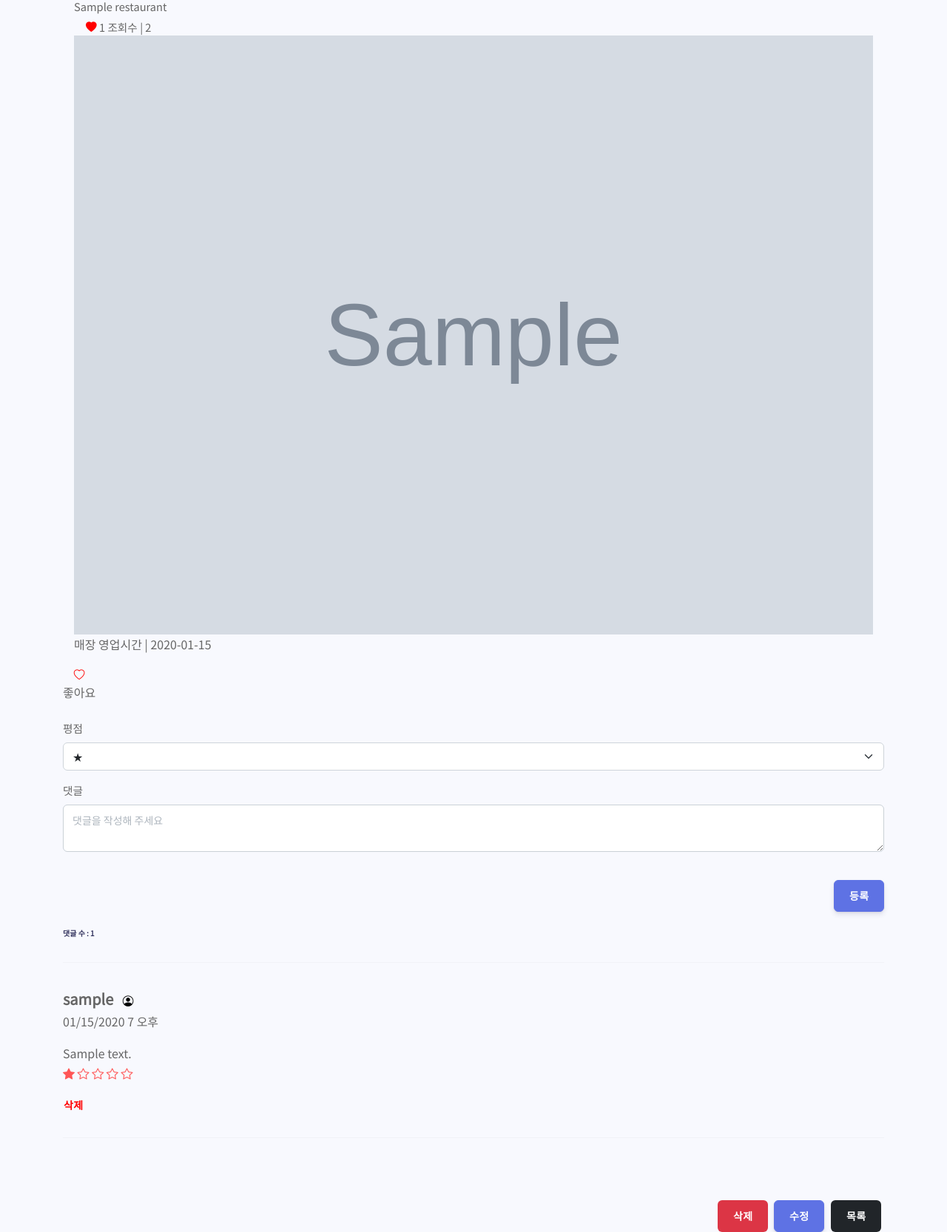
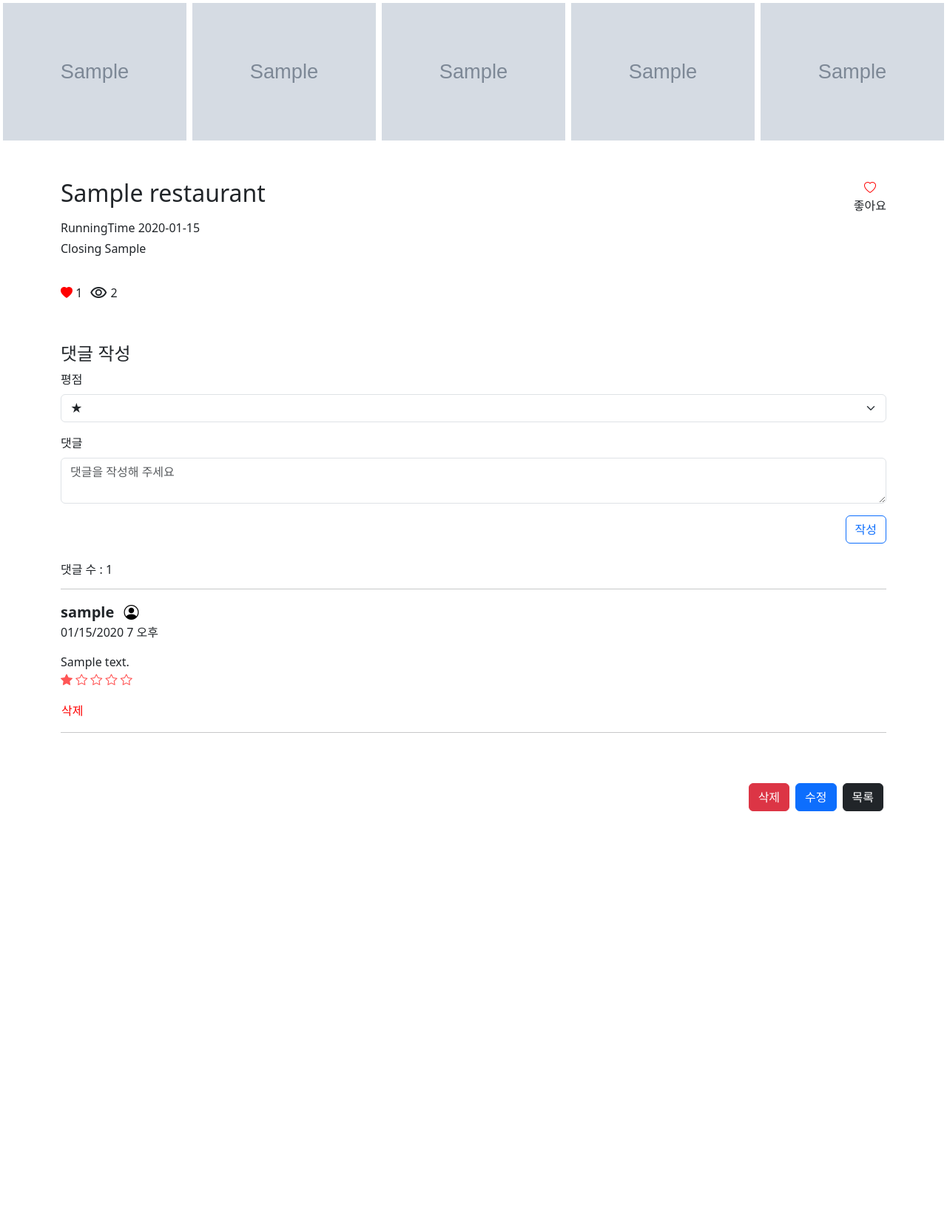
Before and after one commit to jn-97/Semi-Project, a Django app: page /restaurant/1/ in a window 1280 px wide. Shown: the whole page at 74% size. After the commit the page ends 1097 px from the top, so only its background shows below. Run offline with Django 3.2, Linux system fonts and the light colour scheme; a user stored in the database is signed in; tables that the repository leaves empty hold one stand-in row (values such as "Sample post"); grey boxes marked "Sample" are stand-in pictures; some libraries are stand-ins or nearby versions.

Commit message:
restaurant/detail

```diff
--- a/reviews/forms.py
+++ b/reviews/forms.py
@@ -4,13 +4,17 @@ from .models import Restaurant, Comment
 class RestaurantForm(forms.ModelForm):
     class Meta:
         model = Restaurant
-        fields = ['sorted', 'name', 'runtime', 'closing', 'image']
+        fields = ['sorted', 'name', 'runtime', 'closing', 'image1', 'image2', 'image3', 'image4', 'image5']
         labels = {
             'sorted' : '분류',
             'name': '매장이름',
             'runtime': '영업시간',
             'closing': '휴무일',
-            'image': '사진'
+            'image1': '사진1',
+            'image2': '사진2',
+            'image3': '사진3',
+            'image4': '사진4',
+            'image5': '사진5',
         }
 
     def __init__(self, *args, **kwargs):
--- a/reviews/models.py
+++ b/reviews/models.py
@@ -19,7 +19,35 @@ class Restaurant(models.Model):
     sorted = models.IntegerField(choices=SORT, default=None)
     runtime = models.CharField(max_length=100)
     closing = models.CharField(max_length=100)
-    image = ProcessedImageField(
+    image1 = ProcessedImageField(
+        upload_to = 'images/',
+        blank = True,
+        processors=[ResizeToFill(700, 700)],
+        format='JPEG',
+        options={"quality": 80},
+    )
+    image2 = ProcessedImageField(
+        upload_to = 'images/',
+        blank = True,
+        processors=[ResizeToFill(700, 700)],
+        format='JPEG',
+        options={"quality": 80},
+    )
+    image3 = ProcessedImageField(
+        upload_to = 'images/',
+        blank = True,
+        processors=[ResizeToFill(700, 700)],
+        format='JPEG',
+        options={"quality": 80},
+    )
+    image4 = ProcessedImageField(
+        upload_to = 'images/',
+        blank = True,
+        processors=[ResizeToFill(700, 700)],
+        format='JPEG',
+        options={"quality": 80},
+    )
+    image5 = ProcessedImageField(
         upload_to = 'images/',
         blank = True,
         processors=[ResizeToFill(700, 700)],
--- a/reviews/templates/restaurants/detail.html
+++ b/reviews/templates/restaurants/detail.html
@@ -1,29 +1,66 @@
-{% extends 'base.html' %}
+{% load django_bootstrap5 %}
+{% load static %}
 
-{% load django_bootstrap5 %}
-
-{% block content %}
-  <div class="container">
+<!DOCTYPE html>
+<html lang="en">
+<head>
+  <meta charset="UTF-8">
+  <meta http-equiv="X-UA-Compatible" content="IE=edge">
+  <meta name="viewport" content="width=device-width, initial-scale=1.0">
+  <title>Document</title>
+  <link rel="stylesheet" href="{% static 'css/detail.css' %}">
+  <link rel="stylesheet" href="https://cdn.jsdelivr.net/npm/bootstrap-icons@1.9.1/font/bootstrap-icons.css">
+  <link rel="stylesheet" href="https://fonts.googleapis.com/css2?family=Material+Symbols+Outlined:opsz,wght,FILL,GRAD@48,400,0,0" />
+  {% bootstrap_css %}
+</head>
+<body>
+  <!-- image -->
+  <div class="d-flex justify-content-between">
     <div>
-      <h2>{{ restaurant.name }}</h2>
-    </div>
-    <div class="px-3">
-      <i style="color:red;" class="hart bi bi-heart-fill"></i>
-      <span>{{ restaurant.want_go.count }}</span>
-      <!-- 즐찾, 조회수 기능 추가-->
-      <span>조회수 |
-        {{ restaurant.hits }}</span>
-    </div>
-    <!-- 이미지 -->
-    {% if restaurant.image %}
-      <img src="{{ restaurant.image.url }}" class="card-img-top">
+      {% if restaurant.image1 %}
+        <img src="{{ restaurant.image1.url }}" class="card-img-top">
       {% else %}
         <img src="https://dummyimage.com/900x1200/000000/c4c4c4" class="card-img-top">
       {% endif %}
-    <p>매장 영업시간 |
-      {{ restaurant.runtime }}</p>
     </div>
-  <div class="d-flex">
+    <div>
+      {% if restaurant.image2 %}
+        <img src="{{ restaurant.image2.url }}" class="card-img-top">
+      {% else %}
+        <img src="https://dummyimage.com/900x1200/000000/c4c4c4" class="card-img-top">
+      {% endif %}
+    </div>
+    <div>
+      {% if restaurant.image3 %}
+        <img src="{{ restaurant.image3.url }}" class="card-img-top">
+      {% else %}
+        <img src="https://dummyimage.com/900x1200/000000/c4c4c4" class="card-img-top">
+      {% endif %}
+    </div>
+    <div>
+      {% if restaurant.image4 %}
+        <img src="{{ restaurant.image4.url }}" class="card-img-top">
+      {% else %}
+        <img src="https://dummyimage.com/900x1200/000000/c4c4c4" class="card-img-top">
+      {% endif %}
+    </div>
+    <div>
+      {% if restaurant.image5 %}
+        <img src="{{ restaurant.image5.url }}" class="card-img-top">
+      {% else %}
+        <img src="https://dummyimage.com/900x1200/000000/c4c4c4" class="card-img-top">
+      {% endif %}
+    </div>
+  </div>
+
+  <!-- header -->
+  <div class="mt-5 container">
+    <div class="d-flex justify-content-between">
+      <div>
+        <h2 class="mb-3">{{ restaurant.name }}</h2>
+        <p class="mb-1">RunningTime {{ restaurant.runtime }}</p>
+        <p class="mb-1">Closing {{ restaurant.closing }}</p>
+      </div>
       <div class="text-center">
       {% if request.user.is_authenticated %}
         {% if request.user in restaurant.like_want_go.all %}
@@ -39,17 +76,30 @@
       {% endif %}
       </div>
     </div>
+
+   <!-- 좋아요 / 조회수-->
+    <div class="mt-4 d-flex text-center" style="height:40px;">
+      <div style="margin-right: 10px;">
+        <i style="color:red; line-height: 40px; vertical-align: middle;" class="hart bi bi-heart-fill"></i>
+        <span style="line-height: 40px; vertical-align: middle;">{{ restaurant.want_go.count }}</span>
+      </div>
+      <div class="vertical-align: middle;">
+        <span style="line-height: 40px; vertical-align: middle;" class="material-symbols-outlined">visibility</span>
+        <span style="line-height: 40px; vertical-align: middle;">{{ restaurant.hits }}</span>
+      </div>
+    </div>
+
     <!-- 댓글 -->
-  <div class="py-2">
+    <div class="mt-5">
+      <h4>댓글 작성</h4>
       {% if request.user.is_authenticated %}
-
         <form action="{% url 'restaurants:comment_create' restaurant.pk %}" method="POST">
           {% csrf_token %}
           {% bootstrap_form form %}
-        <br>
-        <button class="float-end btn btn-primary ">등록</button>
+          <button class="float-end btn btn-outline-primary ">작성</button>
         </form>
       {% endif %}
+
       <div class=" py-5">
         <h6 class="mt-3">
           댓글 수 :
@@ -128,7 +178,10 @@
           삭제
         </a>
       {% endif %}
-
     </div>
   </div>
-{% endblock %}
+</div>
+</body>
+
+{% bootstrap_javascript %}
+</html>
--- /dev/null
+++ b/static/css/detail.css
@@ -0,0 +1,3 @@
+img {
+  border: 4px solid white;
+}
```
Also changed, not shown: images/images/깐풍기.jpg (added), images/images/덕화원.jpeg (added), images/images/라조기.jpg (added), images/images/마라탕.jpg (added), images/images/짜장면.jpg (added), images/images/탕수육.jpg (added), reviews/migrations/0002_auto_20221104_1557.py (added). Lines whose indentation alone changed are shown as unchanged.
